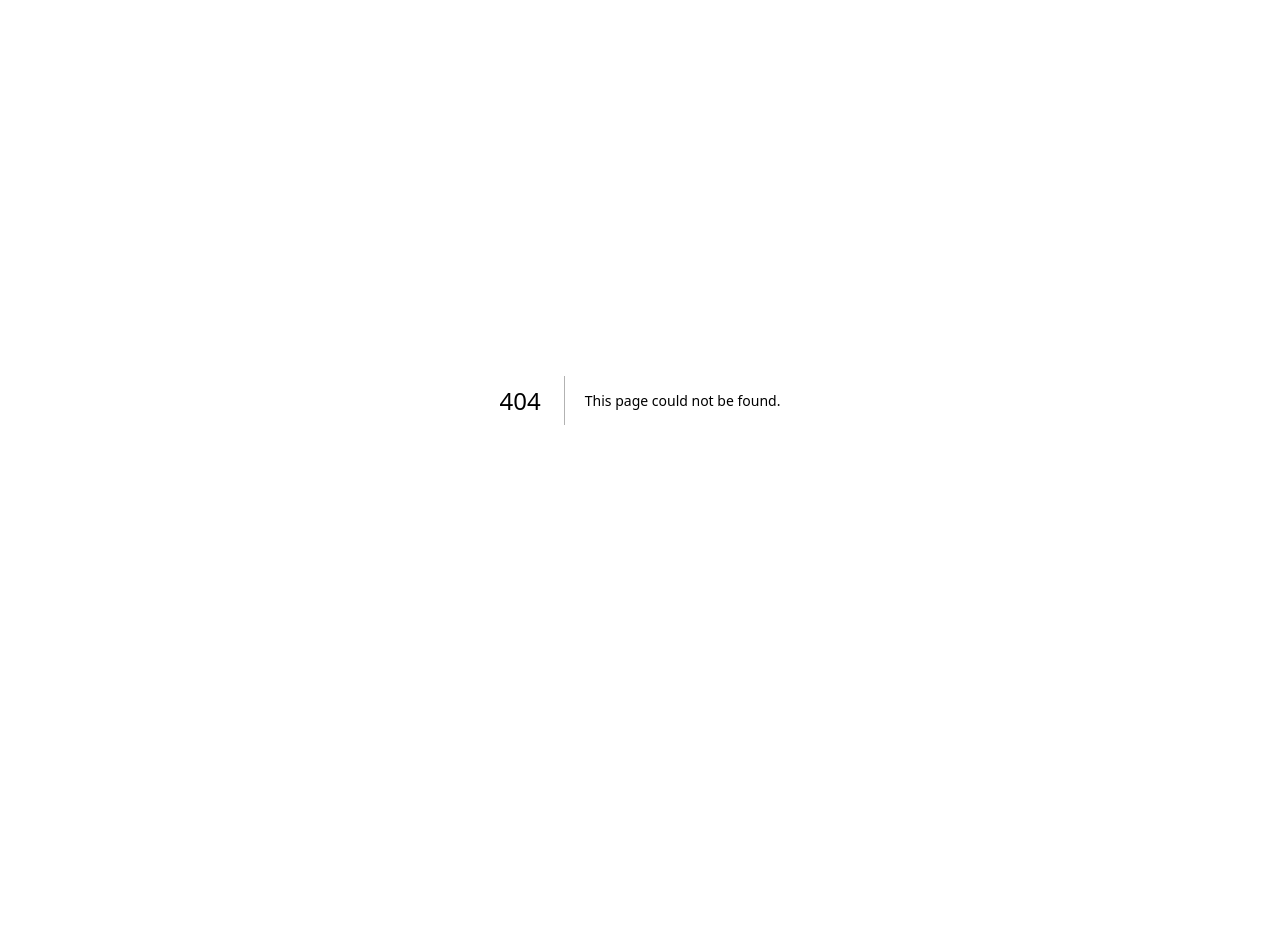
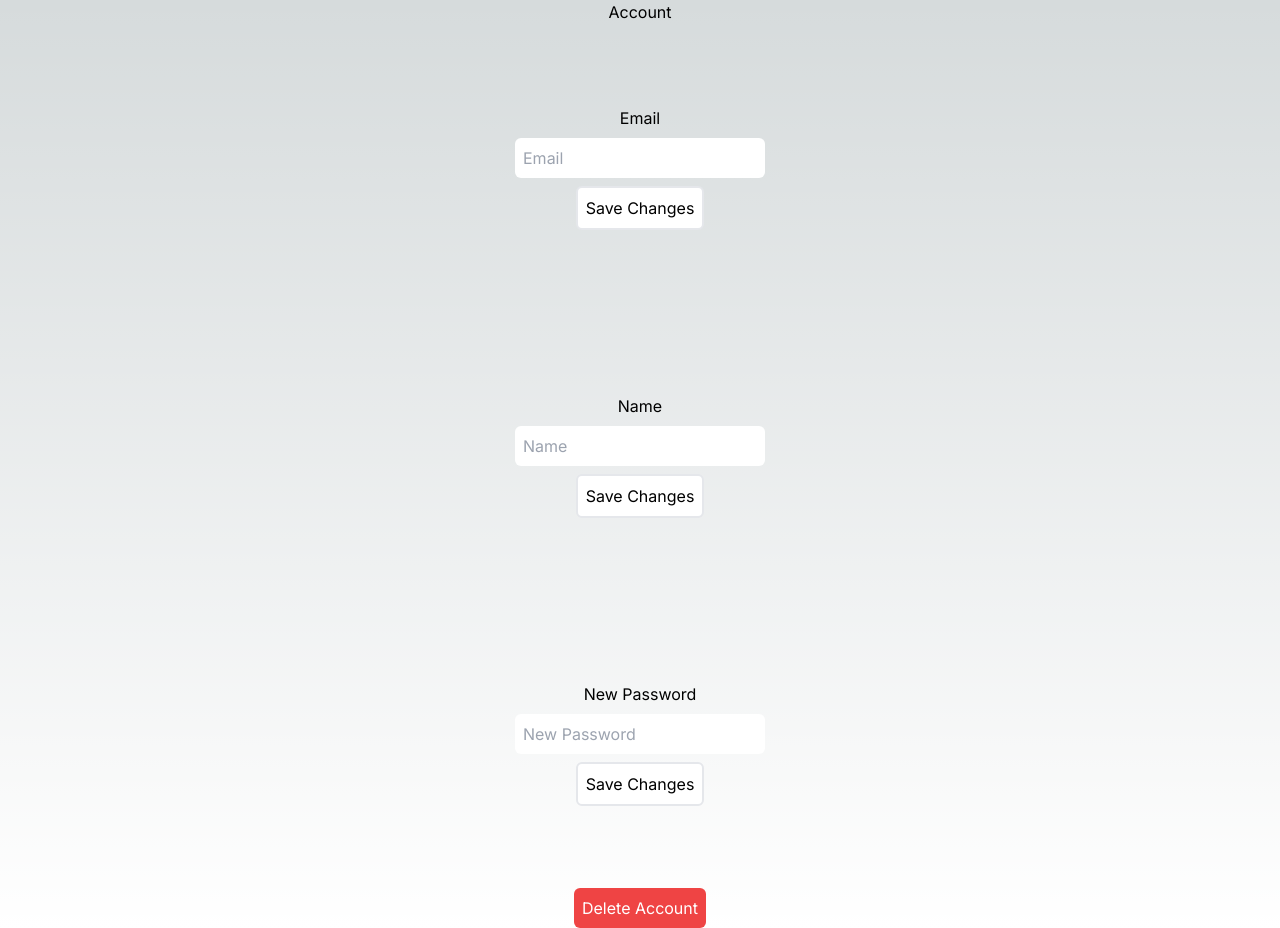
Before and after one commit to eamongordon/next-prisma-auth-starter, a Next.js app: page /account in a window 1280 px wide. Before the commit this address had no page. Before the commit the page ends 800 px from the top, so only its background shows below. Built offline with nearby package versions, Linux system fonts and the light colour scheme.

Commit message:
feat: add edit user form and delete user button

```diff
--- /dev/null
+++ b/app/account/page.tsx
@@ -0,0 +1,14 @@
+import EditUserForm  from "../components/edit-user-form";
+import DeleteUserButton from "../components/delete-user-button";
+
+export default function Page() {
+    return (
+        <div className="flex flex-col justify-center items-center">
+            <h1>Account</h1>
+            <EditUserForm type="text" property="email" label="Email" />
+            <EditUserForm type="text" property="name" label="Name" />
+            <EditUserForm type="password" property="password" label="New Password" />
+            <DeleteUserButton/>
+        </div>
+    )
+}
--- /dev/null
+++ b/app/components/delete-user-button.tsx
@@ -0,0 +1,14 @@
+"use client";
+
+import { deleteUser } from "@/actions";
+import { signOut } from "next-auth/react";
+
+export default function DeleteUserButton() {
+    return (
+        <button className="bg-red-500 text-white p-2 rounded-md" onClick={() => deleteUser().then(() => {
+            signOut({ callbackUrl: "/" });
+        })}>
+            Delete Account
+        </button>
+    )
+}
--- /dev/null
+++ b/app/components/edit-user-form.tsx
@@ -0,0 +1,23 @@
+"use client";
+
+import { editUser } from "@/actions";
+
+export default function EditUserForm({ type, property, label }: { type: string, property: string, label: string }) {
+    function handleSubmit(formData: FormData) {
+        const formDataValue = formData.get(property) as string;
+        editUser(property, formDataValue).then(() => {
+            alert("Changes saved");
+        }).catch((error) => {
+            alert(error);
+        });
+    }
+    return (
+        <div className="flex items-center justify-center h-72">
+            <form action={handleSubmit} className="flex flex-col gap-2 items-center justify-center max-w-screen-sm">
+                <p>{label}</p>
+                <input className="rounded-md p-2" type={type} placeholder={label} />
+                <button className="border-2 p-2 rounded-md bg-white dark:bg-black" type="submit">Save Changes</button>
+            </form>
+        </div>
+    )
+}
```
